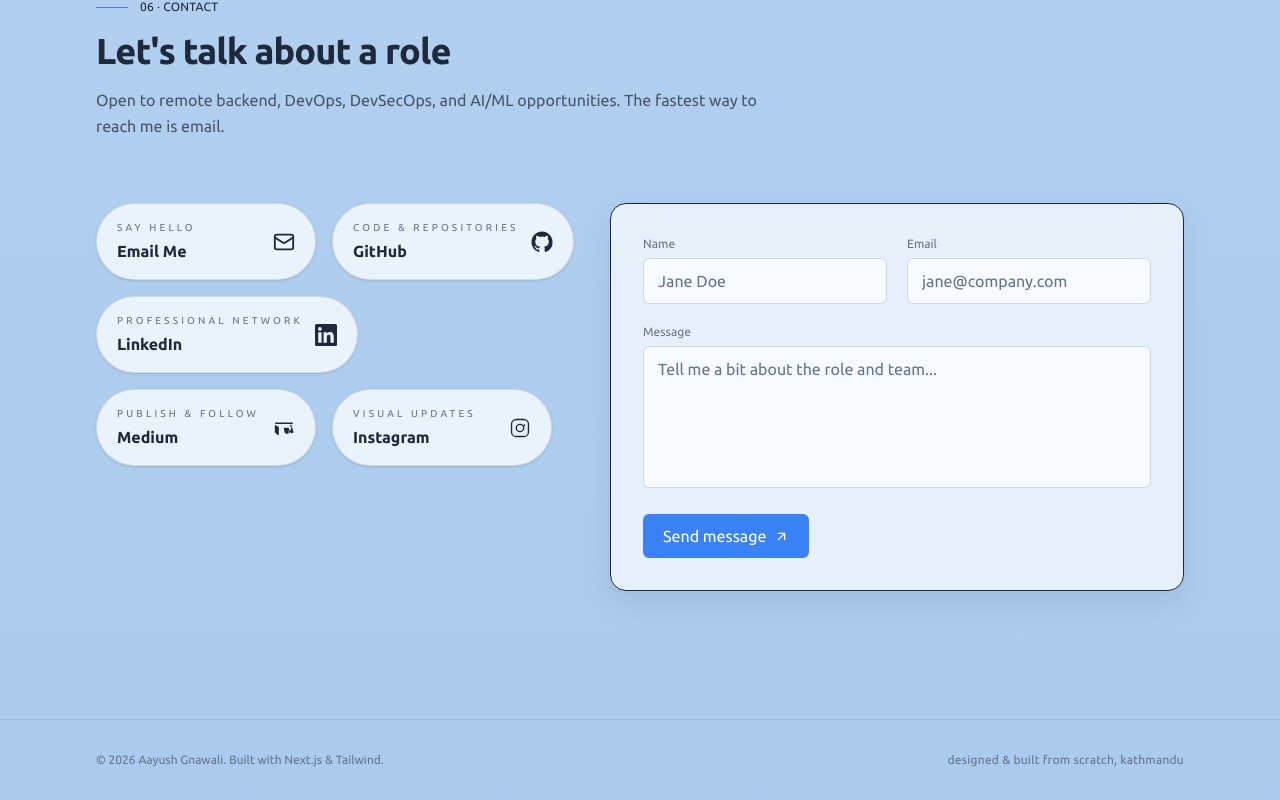
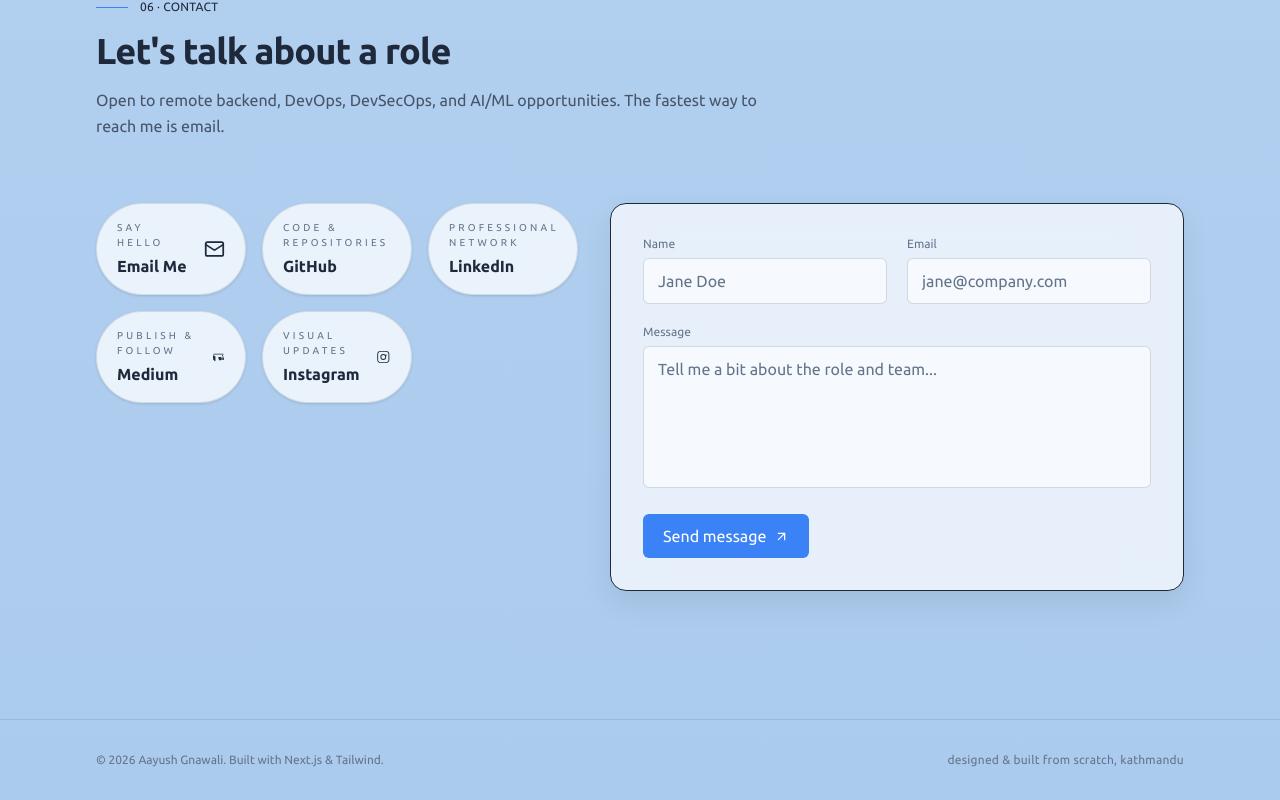
Before and after one commit to AG-Aayush/Aayush-Gnawali-PORTFOLIO-, a Next.js app in the folder portfolio/: page / in a window 1280 px wide. Shown: the part 8145-8945 px from the top of the page. Built offline with nearby package versions, Linux system fonts and the light colour scheme.

Commit message:
feat: complete contact section modifications

```diff
--- a/portfolio/src/components/sections/Contact.tsx
+++ b/portfolio/src/components/sections/Contact.tsx
@@ -73,14 +73,15 @@ export function Contact() {
         <div className="grid gap-8 lg:grid-cols-[1.05fr_1.25fr]">
           <Reveal>
             <div className="grid gap-4">
-              <div className="flex flex-wrap gap-4">
+              <div className="grid w-full grid-cols-1 gap-4 sm:grid-cols-2 lg:grid-cols-3">
                 {contactHandles.map(({ label, tagline, href, icon: Icon }) => (
                   <a
                     key={label}
                     href={href}
+                    aria-label={`${label}: ${tagline}`}
                     target={href.startsWith("http") ? "_blank" : undefined}
                     rel={href.startsWith("http") ? "noreferrer noopener" : undefined}
-                    className="group flex min-w-[220px] flex-col gap-1 rounded-full border border-[var(--color-border)] bg-[var(--color-surface)]/80 px-5 py-4 text-left shadow-sm transition duration-200 hover:-translate-y-0.5 hover:border-[var(--color-accent)] hover:bg-[var(--color-surface-hover)]"
+                    className="group flex flex-col gap-1 rounded-full border border-[var(--color-border)] bg-[var(--color-surface)]/80 px-5 py-4 text-left shadow-sm transition duration-200 hover:-translate-y-0.5 hover:border-[var(--color-accent)] hover:bg-[var(--color-surface-hover)] focus-visible:outline-none focus-visible:ring-2 focus-visible:ring-[var(--color-accent)]"
                   >
                     <div className="flex items-center justify-between gap-3">
                       <div>
```
